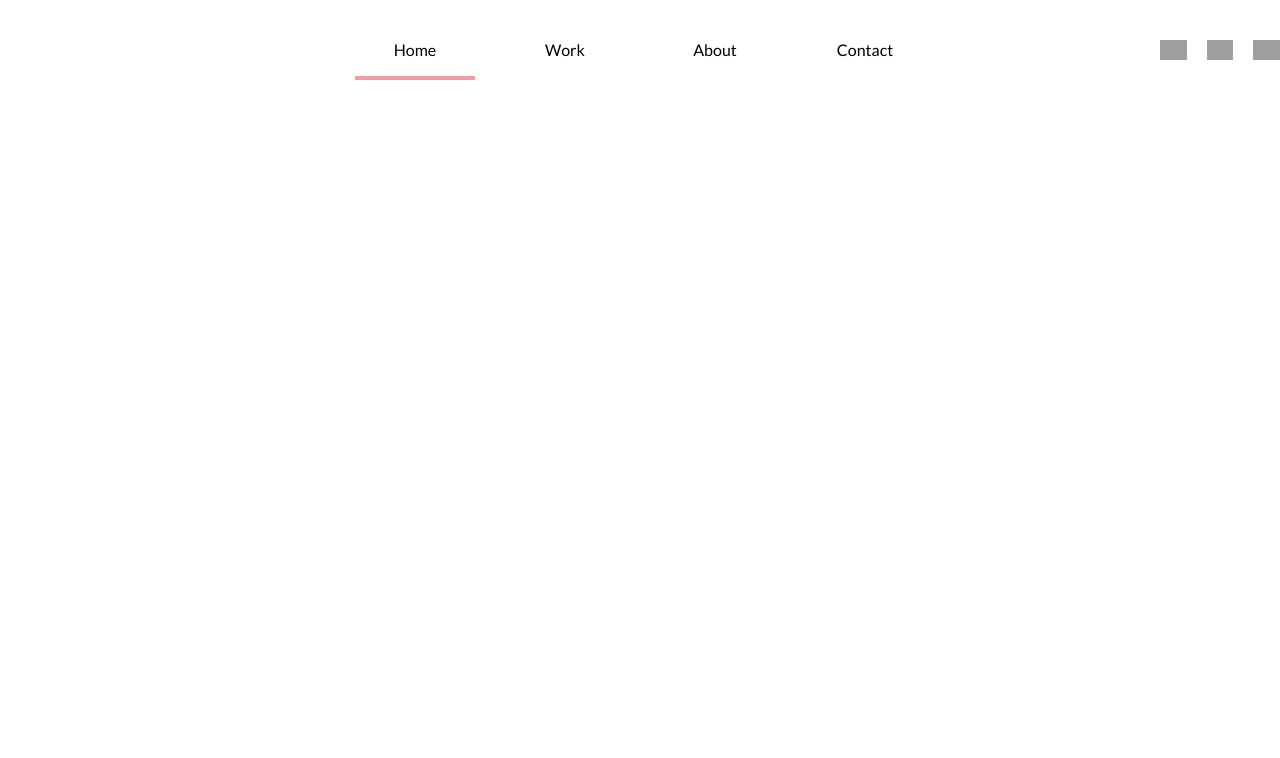
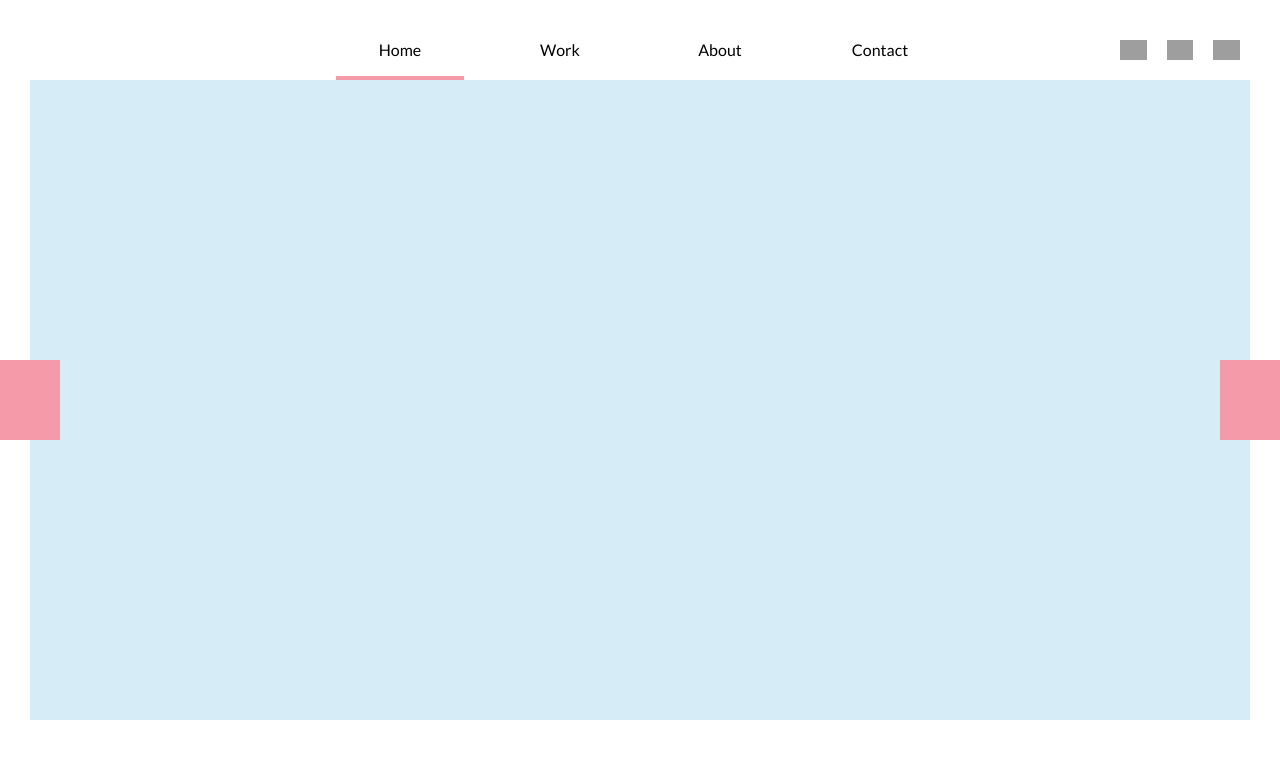
Before and after one commit to iamanas20/personal_brand_id, a website: page index.html in a window 1280 px wide. Drawn offline with nearby package versions, Linux system fonts and the light colour scheme; grey boxes are pictures that could not be loaded.

Commit message:
added foundation for first hero section

```diff
--- a/css/main.scss
+++ b/css/main.scss
@@ -7,12 +7,12 @@ body{
     margin: 0;
 }
 
-.section-wrapper{
-    max-width: 1300px;
-    padding: 0 40px;
-    margin: auto;
-    position: relative;
-}
+// .section-wrapper{
+//     max-width: 1300px;
+//     padding: 0 40px;
+//     margin: auto;
+//     position: relative;
+// }
 
 .hero-section{
     .nav-bar{
@@ -85,7 +85,7 @@ body{
 
         .social-media{
             position: absolute;
-            right: 0;
+            right: 40px;
             vertical-align: middle;
             margin: auto 0;
 
@@ -167,7 +167,6 @@ body{
     // }
 }
 
-
 .content-section{
     .section{
         display: none;
@@ -175,6 +174,38 @@ body{
 
     .show-section{
         display: block;
+    }
+
+    .home-section{
+        width: 100%;
+        padding: 0 30px;
+
+        .hero-stripe-container{
+            height: 80vh;
+            background: #d6edf8;
+            position: relative;
+
+            .logo-container{
+                position: absolute;
+                top: 50%;
+                transform: translateY(-50%);
+                left: -30px;
+                background: rgb(245, 154, 169);
+                width: 60px;
+                height: 80px;
+            }
+
+            .easter-egg-container{
+                position: absolute;
+                top: 50%;
+                transform: translateY(-50%);
+                right: -30px;
+                background: rgb(245, 154, 169);
+                width: 60px;
+                height: 80px;
+            }
+
+        }
     }
 }
 
--- a/index.html
+++ b/index.html
@@ -67,9 +67,16 @@
         </div>
     </div>
     <div class="content-section">
-        <div class="section show-section">
+        <div class="section home-section show-section">
             <div class="section-wrapper">
+                <div class="hero-stripe-container">
+                    <div class="logo-container">
 
+                    </div>
+                    <div class="easter-egg-container">
+
+                    </div>
+                </div>
             </div>
         </div>
         <div class="section">
```
Also changed, not shown: css/main.css, 1 other file.
